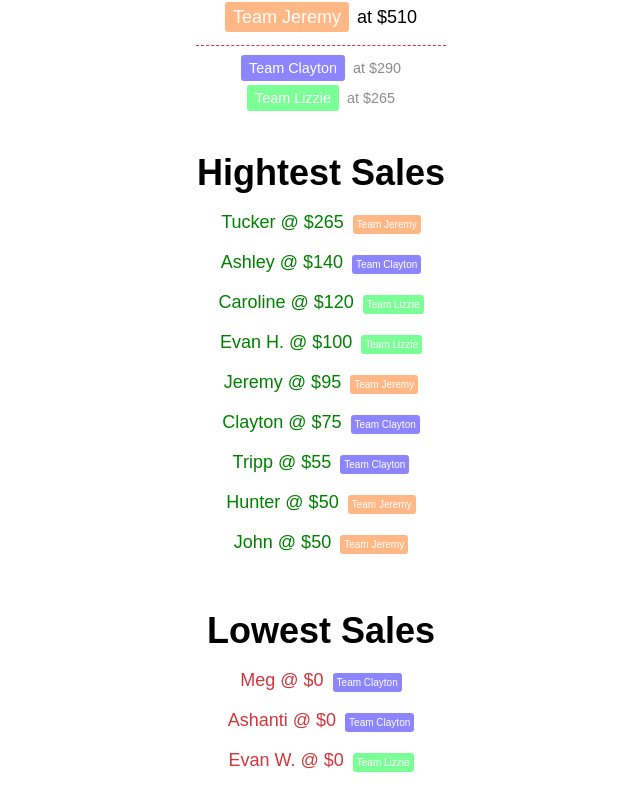
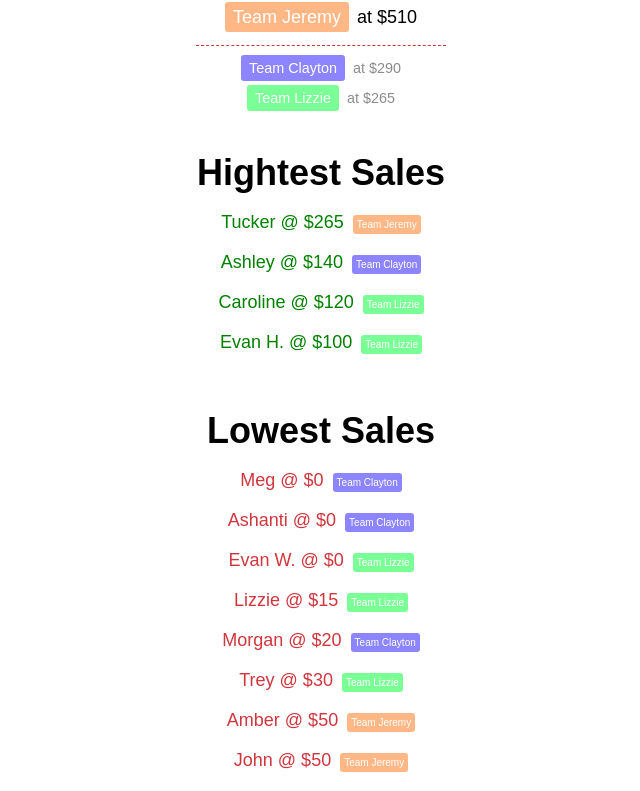
Before and after one commit to chancesmith/sk-team-competition, a React (Create React App) app: page / in a window 1280 px wide. Shown: the part 379-1170 px from the top of the page, without its empty margins (319-959 px from the left). Built offline with nearby package versions, Linux system fonts and the light colour scheme.

Commit message:
Update App.js

```diff
--- a/src/App.js
+++ b/src/App.js
@@ -130,11 +130,11 @@ class App extends Component {
           {this.showHighestTeam()}
           <div className="team-list">
             <h1>Hightest Sales</h1>
-            {this.showHighestSalesTeamMembers(9)}
+            {this.showHighestSalesTeamMembers(4)}
           </div>
           <div className="team-list">
             <h1>Lowest Sales</h1>
-            {this.showLowestSalesTeamMembers(8)}
+            {this.showLowestSalesTeamMembers(10)}
           </div>
         </div>
       </div>
```
